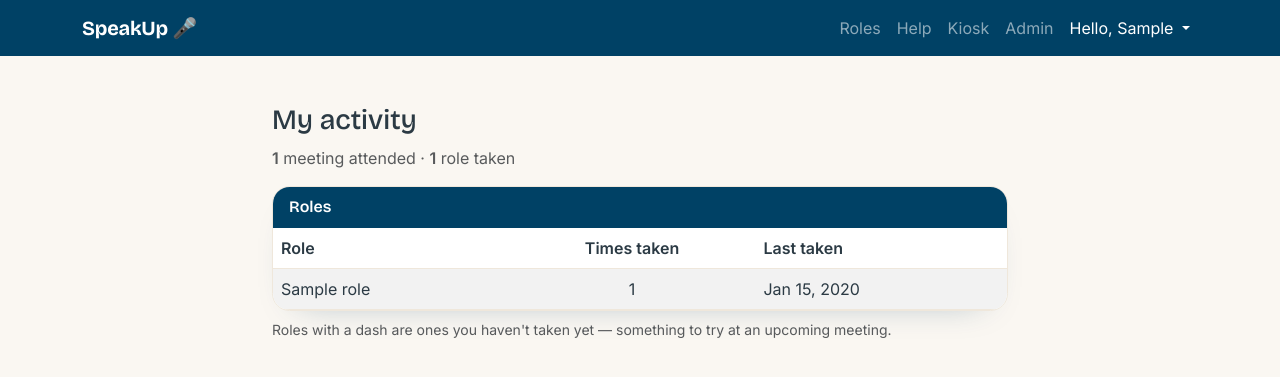
After one commit to ralatsdc/speakup, a Django app: page /account/activity/ in a window 1280 px wide. The commit adds this page. Shown: the top 377 px of the page. Run offline with Django 4.2, Linux system fonts and the light colour scheme; a user stored in the database is signed in; tables that the repository leaves empty hold one stand-in row (values such as "Sample post"); some libraries are stand-ins or nearby versions.

Commit message:
Show members their own activity outside the admin
The per-member activity breakdown only existed as an officer admin page.
Give members a non-admin view of their own per-role progress, reached
from the account dropdown (Account / My activity / Logout).

- Extract the detail view's aggregation into a shared _member_activity()
  helper so the officer report and the member page can't drift apart.
- New my_activity view (login_required) renders the signed-in member's
  own data only: a summary line plus a read-only per-role table (times
  taken / last taken), with never-taken roles dimmed as a nudge. No
  invite form, no admin links.

Co-Authored-By: Claude Opus 4.8 (1M context) <noreply@anthropic.com>

```diff
--- a/core/templates/base.html
+++ b/core/templates/base.html
@@ -41,6 +41,7 @@
                         </a>
                         <ul class="dropdown-menu dropdown-menu-end" aria-labelledby="accountMenu">
                             <li><a class="dropdown-item" href="{% url 'account' %}">Account</a></li>
+                            <li><a class="dropdown-item" href="{% url 'my_activity' %}">My activity</a></li>
                             <li><hr class="dropdown-divider"></li>
                             <li>
                                 <form action="{% url 'logout' %}" method="post">
--- /dev/null
+++ b/members/templates/members/activity.html
@@ -0,0 +1,48 @@
+{% extends 'base.html' %}
+{% block content %}
+<div class="row justify-content-center">
+    <div class="col-lg-8">
+
+        <h1 class="h3 mt-4 mb-2">My activity</h1>
+        <p class="text-muted">
+            <strong>{{ total_meetings }}</strong> meeting{{ total_meetings|pluralize }} attended
+            · <strong>{{ total_roles }}</strong> role{{ total_roles|pluralize }} taken
+        </p>
+
+        <div class="card">
+            <div class="card-header bg-primary text-white">Roles</div>
+            <div class="card-body p-0">
+                <table class="table table-striped align-middle mb-0">
+                    <thead>
+                        <tr>
+                            <th scope="col">Role</th>
+                            <th scope="col" class="text-center">Times taken</th>
+                            <th scope="col">Last taken</th>
+                        </tr>
+                    </thead>
+                    <tbody>
+                        {% for row in role_breakdown %}
+                            <tr {% if not row.count %}class="text-muted"{% endif %}>
+                                <td>{{ row.role.name }}</td>
+                                <td class="text-center">{{ row.count }}</td>
+                                <td>
+                                    {% if row.last_taken %}
+                                        {{ row.last_taken|date:"M j, Y" }}
+                                    {% else %}
+                                        &mdash;
+                                    {% endif %}
+                                </td>
+                            </tr>
+                        {% endfor %}
+                    </tbody>
+                </table>
+            </div>
+        </div>
+        <p class="text-muted small mt-2 mb-4">
+            Roles with a dash are ones you haven't taken yet — something to try at
+            an upcoming meeting.
+        </p>
+
+    </div>
+</div>
+{% endblock %}
--- a/members/urls.py
+++ b/members/urls.py
@@ -2,12 +2,13 @@
 
 from django.urls import path
 
-from . import account_views, auth_views
+from . import account_views, auth_views, views
 
 urlpatterns = [
     path("accounts/magic-link/", auth_views.magic_link_request, name="magic_link_request"),
     path("accounts/magic-link/<str:token>/", auth_views.magic_link_login, name="magic_link_login"),
     path("account/", account_views.account, name="account"),
+    path("account/activity/", views.my_activity, name="my_activity"),
     path("account/name/", account_views.account_profile, name="account_profile"),
     path("account/password/", account_views.account_password, name="account_password"),
     path("account/email/", account_views.account_email, name="account_email"),
--- a/members/views.py
+++ b/members/views.py
@@ -1,15 +1,19 @@
-"""Officer-facing member-activity report.
+"""Member-activity reporting.
 
-Renders two custom admin views, wired into ``CustomUserAdmin.get_urls()``:
+Two officer-facing admin views, wired into ``CustomUserAdmin.get_urls()``:
 
 * Summary — every active non-guest member with their meetings-attended count
   and total roles-taken count over an optional date range.
 * Detail — one member's per-meeting history (date, role taken or "attended
   only", attendance mode) plus a per-role count breakdown.
 
-Both views are gated by ``admin_site.admin_view()`` (is_staff). Officers get
-``is_staff`` via the ``members.signals`` post_save handler, so the existing
+Both admin views are gated by ``admin_site.admin_view()`` (is_staff). Officers
+get ``is_staff`` via the ``members.signals`` post_save handler, so the existing
 officer/superuser audience already has access — no extra permission flags.
+
+Plus one member-facing view, ``my_activity`` — a non-admin page showing the
+signed-in member their own per-role progress. It shares the ``_member_activity``
+aggregation with the officer detail view.
 """
 
 from collections import defaultdict
@@ -18,6 +22,7 @@ from urllib.parse import urlencode
 
 from django.contrib import admin
 from django.contrib.admin.views.decorators import staff_member_required
+from django.contrib.auth.decorators import login_required
 from django.db.models import Count, Max, Q
 from django.shortcuts import get_object_or_404, render
 from django.utils import timezone
@@ -156,14 +161,10 @@ def _querystring(start, end, **extra):
     return urlencode(params)
 
 
-@staff_member_required
-def activity_report_detail(request, user_id):
-    member = get_object_or_404(User, pk=user_id)
-
-    start = _parse_date(request.GET.get("start"))
-    end = _parse_date(request.GET.get("end"))
-    start_dt, end_dt = _aware_range_bounds(start, end)
-
+def _member_activity(member, start_dt=None, end_dt=None):
+    """Aggregate one member's attendance + roles into a per-meeting history and
+    a per-role breakdown. Shared by the officer-facing admin detail page and the
+    member's own self-service activity page."""
     attendance_qs = Attendance.objects.filter(user=member).select_related("meeting")
     role_qs = (
         MeetingRole.objects.filter(user=member)
@@ -193,7 +194,8 @@ def activity_report_detail(request, user_id):
 
     # Per-role breakdown across EVERY sign-up-able role (not just ones taken),
     # with how many times and when last taken — so officers can spot gaps and
-    # invite. Roles never taken show count 0 / last "—".
+    # invite, and members can see which roles they haven't tried yet. Roles
+    # never taken show count 0 / last "—".
     taken = {
         row["role"]: row
         for row in role_qs.values("role").annotate(
@@ -212,17 +214,41 @@ def activity_report_detail(request, user_id):
     # Invites are pointless with no upcoming meeting to sign up for.
     upcoming_exists = Meeting.objects.filter(date__gte=timezone.now()).exists()
 
-    context = {
-        **admin.site.each_context(request),
-        "title": f"Activity: {member}",
-        "member": member,
+    return {
         "meeting_rows": meeting_rows,
         "role_breakdown": role_breakdown,
         "upcoming_exists": upcoming_exists,
         "total_meetings": sum(1 for r in meeting_rows if r["attended"]),
         "total_roles": role_qs.count(),
+    }
+
+
+@staff_member_required
+def activity_report_detail(request, user_id):
+    member = get_object_or_404(User, pk=user_id)
+
+    start = _parse_date(request.GET.get("start"))
+    end = _parse_date(request.GET.get("end"))
+    start_dt, end_dt = _aware_range_bounds(start, end)
+
+    context = {
+        **admin.site.each_context(request),
+        "title": f"Activity: {member}",
+        "member": member,
+        **_member_activity(member, start_dt, end_dt),
         "start": start.isoformat() if start else "",
         "end": end.isoformat() if end else "",
         "querystring": _querystring(start, end),
     }
     return render(request, "members/admin/activity_report_detail.html", context)
+
+
+@login_required
+def my_activity(request):
+    """The signed-in member's own activity — a non-admin view of their per-role
+    progress. All-time; reuses the officer report's aggregation."""
+    return render(
+        request,
+        "members/activity.html",
+        {"member": request.user, **_member_activity(request.user)},
+    )
```
Also changed, not shown: members/tests.py (+43 -0 lines).
